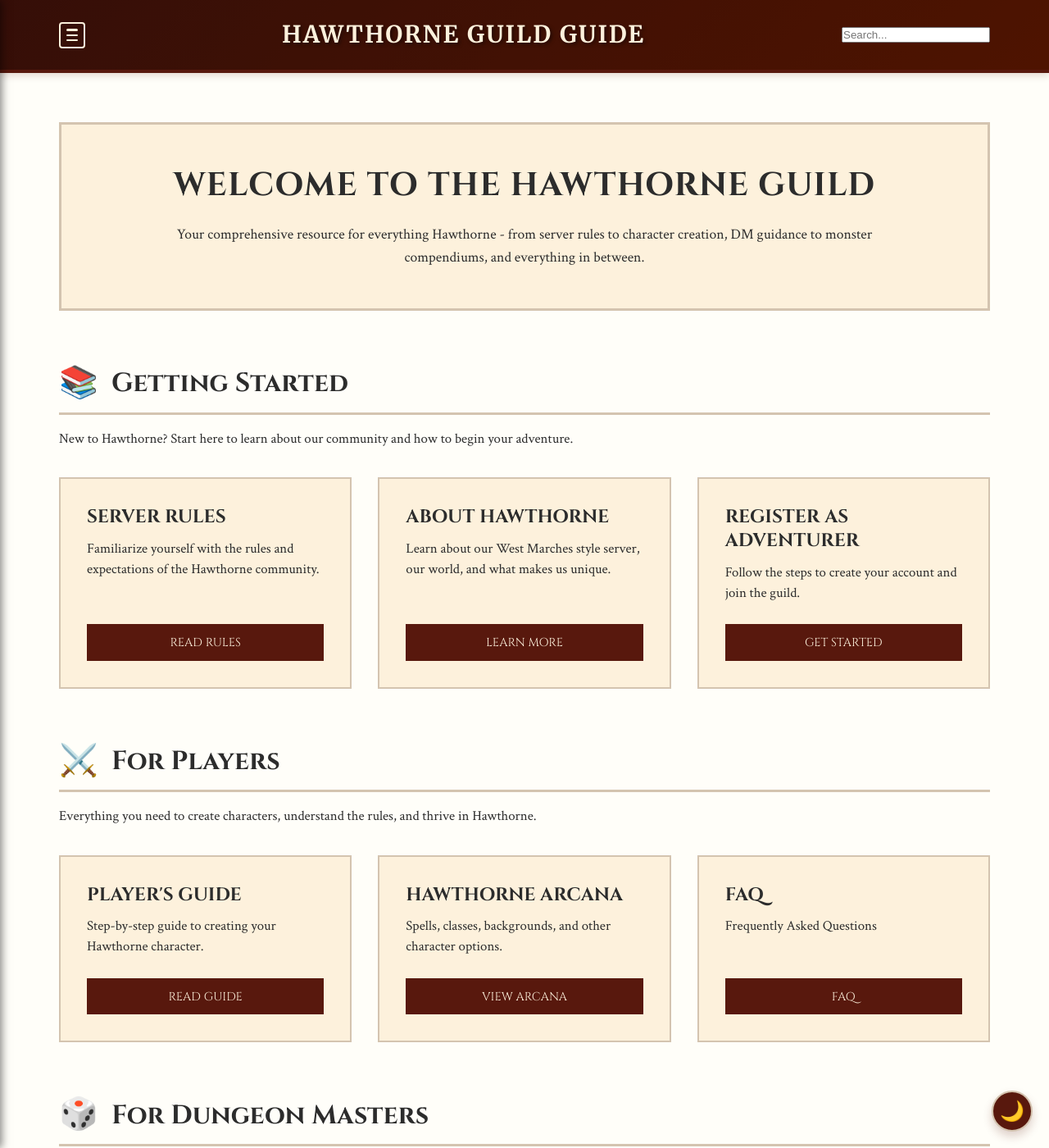
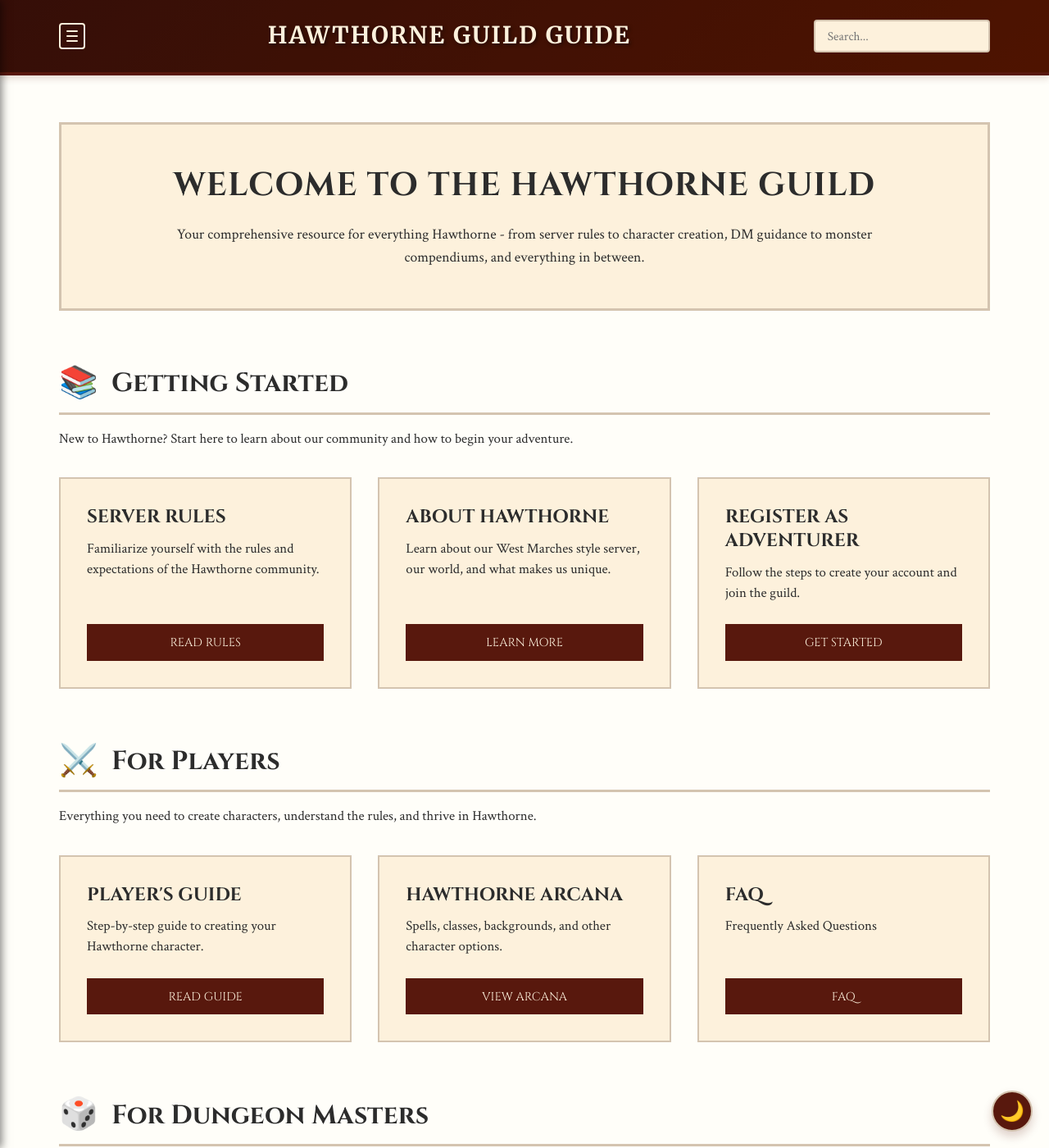
Before and after one commit to coconutswallow/Guides, a Jekyll site: the page built from index.html, in a window 1280 px wide and 1400 px high. Shown: the whole window at 82% size. Built offline with Jekyll 4.4.1, drawn with Linux system fonts in a browser that asks for light colours; comment, search, counter and statistics services are not loaded.

Commit message:
styling fixes

```diff
--- a/assets/css/search.css
+++ b/assets/css/search.css
@@ -70,3 +70,39 @@
   color: var(--color-text); /* Ensure snippets are readable */
   margin: 0;
 }
+
+/* Search box styling */
+#search-input {
+  max-width: 300px;  /* Makes it less wide */
+  width: 100%;
+  height: 40px;      /* Makes it taller */
+  padding: 0.5em 1em;
+  border: 2px solid var(--color-border);
+  border-radius: 4px;
+  background: var(--color-bg-light);
+  color: var(--color-text);
+  font-family: var(--font-body);
+  font-size: 0.95em;
+  transition: border-color 0.3s ease;
+}
+
+#search-input:focus {
+  outline: none;
+  border-color: var(--color-primary);
+}
+
+/* Dark mode search input */
+[data-theme="dark"] #search-input {
+  background: var(--color-bg-medium);
+  border-color: var(--color-border);
+  color: var(--color-text);
+}
+
+/* Mobile responsive */
+@media (max-width: 768px) {
+  #search-input {
+    max-width: 200px;
+    height: 36px;
+    font-size: 0.9em;
+  }
+}
--- a/assets/css/style.css
+++ b/assets/css/style.css
@@ -409,7 +409,7 @@
   font-size: 16px;
   line-height: 1.6;
   color: var(--color-text);
-  background: #FFFEF9;
+  background: var(--color-bg-page);
   min-height: 100vh;
   display: flex;
   flex-direction: column;
```
